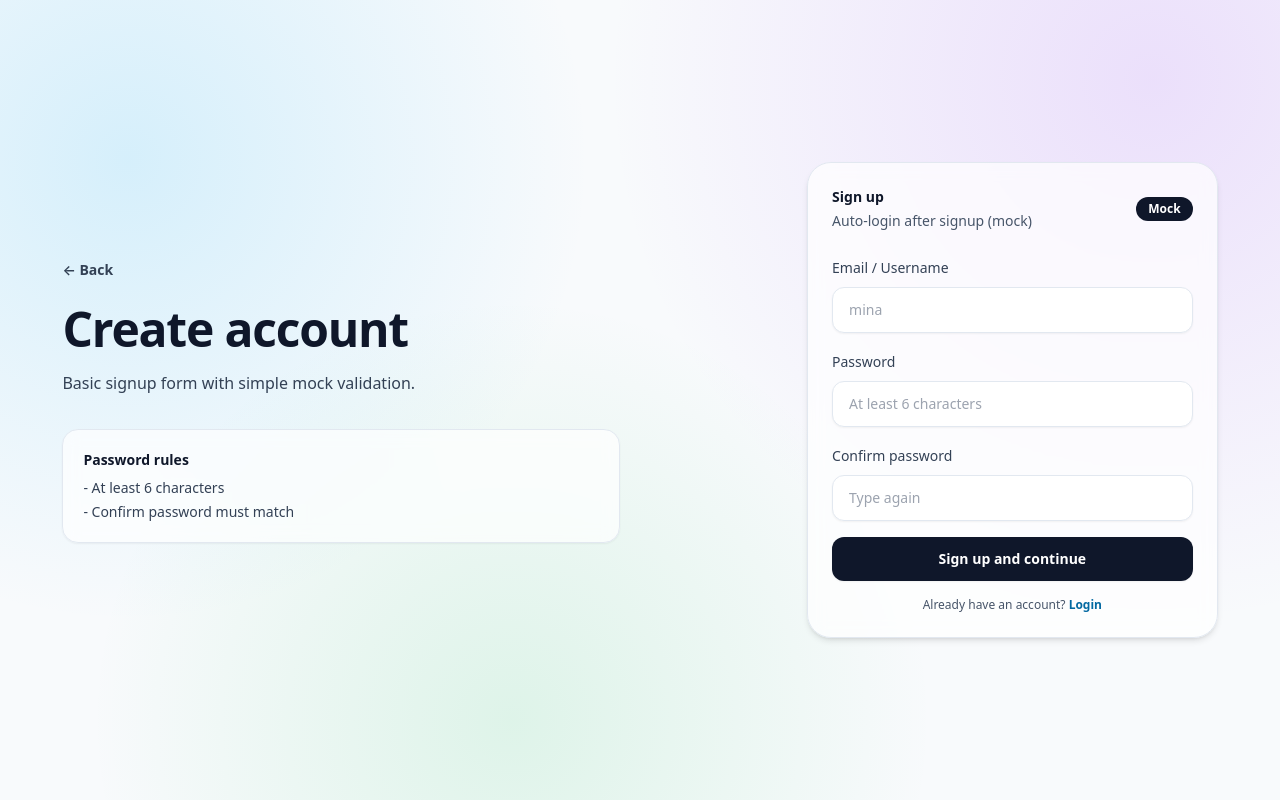
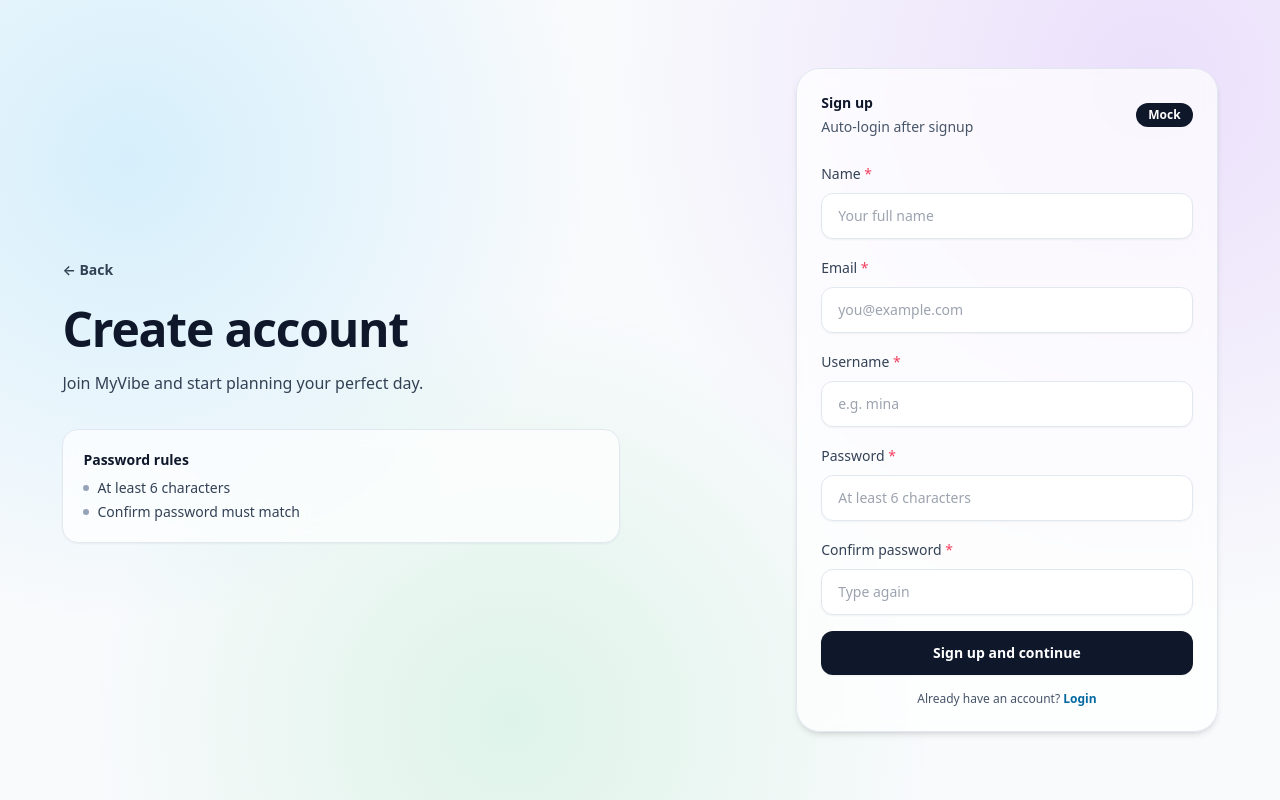
Before and after one commit to Bona-K/agiledevBSZ, a Flask app: page /signup in a window 1280 px wide. Run offline with Flask 3, Linux system fonts and the light colour scheme; some libraries are stand-ins or nearby versions.

Commit message:
feat: improve signup UI with validation and error display (Closes #50)

```diff
--- a/static/js/pages/signup.js
+++ b/static/js/pages/signup.js
@@ -1,70 +1,223 @@
 /* global $, window */
 
 // Page: signup.html
-// Features: registration validation, duplicate username check, auto-login after signup.
+// Features: client-side validation, real-time password match, loading state.
 (function signupPage() {
   const C = window.AppCore;
-  if (!C) return;
 
-  function mountSignup() {
-    C.seedIfEmpty();
-    const existing = C.getSession();
-    if (existing) {
-      window.location.href = "/dashboard";
+  // -------------------------------------------------------------------------
+  // Helpers
+  // -------------------------------------------------------------------------
+
+  /** 인라인 에러 블록에 메시지를 표시한다. */
+  function showInlineError(message) {
+    $("#signupErrorText").text(message);
+    $("#signupError").removeClass("hidden").addClass("flex");
+  }
+
+  /** 인라인 에러 블록을 숨긴다. */
+  function hideInlineError() {
+    $("#signupError").removeClass("flex").addClass("hidden");
+    $("#signupErrorText").text("");
+  }
+
+  /** 개별 필드 에러 표시 */
+  function showFieldError($field, $errorEl) {
+    $field.addClass("border-rose-400 focus:border-rose-400");
+    $errorEl.removeClass("hidden");
+  }
+
+  /** 개별 필드 에러 초기화 */
+  function clearFieldError($field, $errorEl) {
+    $field.removeClass("border-rose-400 focus:border-rose-400");
+    $errorEl.addClass("hidden");
+  }
+
+  /** 이메일 형식 검사 */
+  function isValidEmail(value) {
+    return /^[^\s@]+@[^\s@]+\.[^\s@]+$/.test(value);
+  }
+
+  /** 버튼 로딩 상태 전환 */
+  function setLoading(isLoading) {
+    const $btn = $("#signupBtn");
+    if (isLoading) {
+      $btn
+        .prop("disabled", true)
+        .html(
+          `<span class="inline-flex items-center gap-2 justify-center">
+             <svg class="h-4 w-4 animate-spin" fill="none" viewBox="0 0 24 24">
+               <circle class="opacity-25" cx="12" cy="12" r="10" stroke="currentColor" stroke-width="4"></circle>
+               <path class="opacity-75" fill="currentColor" d="M4 12a8 8 0 018-8v8z"></path>
+             </svg>
+             Creating account...
+           </span>`
+        );
+    } else {
+      $btn.prop("disabled", false).text("Sign up and continue");
+    }
+  }
+
+  // -------------------------------------------------------------------------
+  // Real-time password match indicator
+  // -------------------------------------------------------------------------
+
+  function updatePasswordMatchIndicator() {
+    const password  = String($("#suPassword").val()  || "");
+    const confirm   = String($("#suPassword2").val() || "");
+    const $msg      = $("#passwordMatchMsg");
+
+    // 확인 필드가 비어 있으면 표시하지 않음
+    if (!confirm) {
+      $msg.addClass("hidden").text("");
       return;
     }
 
-    $("#signupForm").on("submit", (e) => {
-      e.preventDefault();
-      const raw = String($("#suEmail").val() || "").trim().toLowerCase();
-      const p1 = String($("#suPassword").val() || "");
-      const p2 = String($("#suPassword2").val() || "");
+    if (password === confirm) {
+      $msg
+        .removeClass("hidden text-rose-600")
+        .addClass("text-emerald-600")
+        .text("✓ Passwords match");
+      clearFieldError($("#suPassword2"), $msg);
+    } else {
+      $msg
+        .removeClass("hidden text-emerald-600")
+        .addClass("text-rose-600")
+        .text("✗ Passwords do not match");
+    }
+  }
 
-      if (!raw) {
-        C.showToast("Please enter username/email.", "error");
+  // -------------------------------------------------------------------------
+  // Validation
+  // -------------------------------------------------------------------------
+
+  function validate() {
+    const name      = String($("#suName").val()      || "").trim();
+    const email     = String($("#suEmail").val()     || "").trim();
+    const username  = String($("#suUsername").val()  || "").trim();
+    const password  = String($("#suPassword").val()  || "");
+    const confirm   = String($("#suPassword2").val() || "");
+    let valid = true;
+
+    // Name
+    if (!name) {
+      showFieldError($("#suName"), $("#suNameError"));
+      valid = false;
+    } else {
+      clearFieldError($("#suName"), $("#suNameError"));
+    }
+
+    // Email
+    if (!email || !isValidEmail(email)) {
+      showFieldError($("#suEmail"), $("#suEmailError"));
+      valid = false;
+    } else {
+      clearFieldError($("#suEmail"), $("#suEmailError"));
+    }
+
+    // Username
+    if (!username) {
+      showFieldError($("#suUsername"), $("#suUsernameError"));
+      valid = false;
+    } else {
+      clearFieldError($("#suUsername"), $("#suUsernameError"));
+    }
+
+    // Password
+    if (password.length < 6) {
+      showFieldError($("#suPassword"), $("#suPasswordError"));
+      valid = false;
+    } else {
+      clearFieldError($("#suPassword"), $("#suPasswordError"));
+    }
+
+    // Confirm password
+    if (password !== confirm) {
+      showFieldError($("#suPassword2"), $("#passwordMatchMsg"));
+      $("#passwordMatchMsg")
+        .removeClass("hidden text-emerald-600")
+        .addClass("text-rose-600")
+        .text("✗ Passwords do not match");
+      valid = false;
+    }
+
+    if (!valid) {
+      showInlineError("Please fix the errors above before continuing.");
+    } else {
+      hideInlineError();
+    }
+
+    return valid;
+  }
+
+  // -------------------------------------------------------------------------
+  // Mount
+  // -------------------------------------------------------------------------
+
+  function mountSignup() {
+    if (C) {
+      C.seedIfEmpty();
+
+      // 이미 로그인된 경우 dashboard로 이동
+      const bootstrap = window.MYVIBE_BOOTSTRAP || {};
+      if (bootstrap.isAuthenticated) {
+        window.location.href = C.appUrl("dashboard");
         return;
       }
-      if (p1.length < 6) {
-        C.showToast("Password must be at least 6 characters.", "error");
-        return;
+    }
+
+    // 입력 시 해당 필드 에러 즉시 해제
+    $("#suName").on("input", function () {
+      if (String($(this).val() || "").trim()) {
+        clearFieldError($(this), $("#suNameError"));
+        hideInlineError();
       }
-      if (p1 !== p2) {
-        C.showToast("Passwords do not match.", "error");
+    });
+
+    $("#suEmail").on("input", function () {
+      if (isValidEmail(String($(this).val() || "").trim())) {
+        clearFieldError($(this), $("#suEmailError"));
+        hideInlineError();
+      }
+    });
+
+    $("#suUsername").on("input", function () {
+      if (String($(this).val() || "").trim()) {
+        clearFieldError($(this), $("#suUsernameError"));
+        hideInlineError();
+      }
+    });
+
+    $("#suPassword").on("input", function () {
+      if (String($(this).val() || "").length >= 6) {
+        clearFieldError($(this), $("#suPasswordError"));
+        hideInlineError();
+      }
+      // 비밀번호 변경 시 실시간 일치 여부 재확인
+      updatePasswordMatchIndicator();
+    });
+
+    // 확인 비밀번호 실시간 일치 확인
+    $("#suPassword2").on("input", updatePasswordMatchIndicator);
+
+    // 폼 제출 처리
+    $("#signupForm").on("submit", function (e) {
+      if (!validate()) {
+        e.preventDefault();
         return;
       }
 
-      const users = C.readStore(C.STORAGE_KEYS.users, []);
-      if (users.some((u) => u.username === raw)) {
-        C.showToast("Username already exists.", "error");
-        return;
-      }
+      // 유효성 통과 → 로딩 상태 전환 후 서버로 제출
+      setLoading(true);
 
-      const newUser = {
-        id: "u_" + Math.floor(Math.random() * 1000000),
-        name: raw,
-        username: raw,
-        bio: "No bio yet.",
-        joinedAt: C.nowIso(),
-      };
-
-      users.push(newUser);
-      C.writeStore(C.STORAGE_KEYS.users, users);
-
-      C.setSession({
-        userId: newUser.id,
-        username: newUser.username,
-        name: newUser.name,
-        createdAt: C.nowIso(),
-      });
-
-      C.showToast("Signup success (mock).", "success");
-      window.setTimeout(() => {
-        window.location.href = "/dashboard";
-      }, 400);
+      // 서버 응답이 느릴 경우 5초 후 버튼 복구
+      window.setTimeout(function () {
+        setLoading(false);
+      }, 5000);
     });
   }
 
-  $(document).ready(() => {
+  $(document).ready(function () {
     if ($("body").attr("data-page") === "signup") mountSignup();
   });
 })();
--- a/templates/signup.html
+++ b/templates/signup.html
@@ -2,90 +2,180 @@
 
 {% block title %}Sign Up · MyVibe{% endblock %}
 {% block data_page %}signup{% endblock %}
-{% block header %}{% endblock %}{# No nav on auth pages #}
+{% block header %}{% endblock %}
 
 {% block content %}
 <div class="mx-auto flex min-h-screen w-[94vw] max-w-[1600px] items-center px-6 py-16">
   <div class="grid w-full items-center gap-10 lg:grid-cols-2">
+
+    <!-- Left: intro -->
     <section>
       <a href="{{ url_for('index') }}" class="text-sm font-semibold text-slate-700 hover:text-slate-900">← Back</a>
       <h1 class="mt-6 text-4xl font-semibold tracking-tight sm:text-5xl">Create account</h1>
       <p class="mt-4 max-w-xl text-base leading-7 text-slate-700">
-        Basic signup form with simple mock validation.
+        Join MyVibe and start planning your perfect day.
       </p>
 
       <div class="mt-8 rounded-2xl border border-slate-200 bg-white/70 p-5 shadow-sm backdrop-blur">
         <div class="text-sm font-semibold text-slate-900">Password rules</div>
         <ul class="mt-2 space-y-1 text-sm text-slate-700">
-          <li>- At least 6 characters</li>
-          <li>- Confirm password must match</li>
+          <li class="flex items-center gap-2">
+            <span class="h-1.5 w-1.5 rounded-full bg-slate-400"></span>
+            At least 6 characters
+          </li>
+          <li class="flex items-center gap-2">
+            <span class="h-1.5 w-1.5 rounded-full bg-slate-400"></span>
+            Confirm password must match
+          </li>
         </ul>
       </div>
 
+      <!-- Server-side error (Flask) -->
       {% if error %}
-      <div class="mt-4 rounded-xl border border-rose-200 bg-rose-50 p-4 text-sm font-medium text-rose-700">
-        {{ error }}
+      <div
+        id="serverError"
+        class="mt-4 flex items-start gap-3 rounded-xl border border-rose-200 bg-rose-50 p-4"
+        role="alert"
+      >
+        <svg class="mt-0.5 h-4 w-4 shrink-0 text-rose-500" fill="none" viewBox="0 0 24 24" stroke="currentColor" stroke-width="2">
+          <path stroke-linecap="round" stroke-linejoin="round" d="M12 9v4m0 4h.01M10.29 3.86L1.82 18a2 2 0 001.71 3h16.94a2 2 0 001.71-3L13.71 3.86a2 2 0 00-3.42 0z"/>
+        </svg>
+        <p class="text-sm font-medium text-rose-700">{{ error }}</p>
       </div>
       {% endif %}
+
+      <!-- Client-side inline error (JS) -->
+      <div
+        id="signupError"
+        class="mt-4 hidden items-start gap-3 rounded-xl border border-rose-200 bg-rose-50 p-4"
+        role="alert"
+      >
+        <svg class="mt-0.5 h-4 w-4 shrink-0 text-rose-500" fill="none" viewBox="0 0 24 24" stroke="currentColor" stroke-width="2">
+          <path stroke-linecap="round" stroke-linejoin="round" d="M12 9v4m0 4h.01M10.29 3.86L1.82 18a2 2 0 001.71 3h16.94a2 2 0 001.71-3L13.71 3.86a2 2 0 00-3.42 0z"/>
+        </svg>
+        <p id="signupErrorText" class="text-sm font-medium text-rose-700"></p>
+      </div>
     </section>
 
+    <!-- Right: form -->
     <section class="lg:justify-self-end">
       <div class="w-full max-w-md rounded-3xl border border-slate-200 bg-white/70 p-6 shadow-md backdrop-blur">
         <div class="flex items-center justify-between">
           <div>
             <div class="text-sm font-semibold text-slate-900">Sign up</div>
-            <div class="mt-1 text-sm text-slate-600">Auto-login after signup (mock)</div>
+            <div class="mt-1 text-sm text-slate-600">Auto-login after signup</div>
           </div>
           <div class="rounded-2xl bg-slate-900 px-3 py-1 text-xs font-semibold text-white">Mock</div>
         </div>
 
-        <form id="signupForm" class="mt-6 space-y-4" method="POST" action="{{ url_for('signup') }}">
+        <form id="signupForm" class="mt-6 space-y-4" method="POST" action="{{ url_for('signup') }}" novalidate>
+
+          <!-- Name -->
           <div>
-            <label for="suEmail" class="text-sm font-medium text-slate-700">Email / Username</label>
+            <label for="suName" class="text-sm font-medium text-slate-700">
+              Name <span class="text-rose-500">*</span>
+            </label>
+            <input
+              id="suName"
+              name="suName"
+              type="text"
+              autocomplete="name"
+              placeholder="Your full name"
+              class="mt-2 w-full rounded-xl border border-slate-200 bg-white px-4 py-3 text-sm text-slate-900 shadow-sm outline-none ring-sky-500/30 transition focus:border-sky-400 focus:ring-4"
+            />
+            <p id="suNameError" class="mt-1 hidden text-xs font-medium text-rose-600">
+              Please enter your name.
+            </p>
+          </div>
+
+          <!-- Email -->
+          <div>
+            <label for="suEmail" class="text-sm font-medium text-slate-700">
+              Email <span class="text-rose-500">*</span>
+            </label>
             <input
               id="suEmail"
               name="suEmail"
+              type="email"
+              autocomplete="email"
+              placeholder="you@example.com"
+              class="mt-2 w-full rounded-xl border border-slate-200 bg-white px-4 py-3 text-sm text-slate-900 shadow-sm outline-none ring-sky-500/30 transition focus:border-sky-400 focus:ring-4"
+            />
+            <p id="suEmailError" class="mt-1 hidden text-xs font-medium text-rose-600">
+              Please enter a valid email address.
+            </p>
+          </div>
+
+          <!-- Username -->
+          <div>
+            <label for="suUsername" class="text-sm font-medium text-slate-700">
+              Username <span class="text-rose-500">*</span>
+            </label>
+            <input
+              id="suUsername"
+              name="suUsername"
+              type="text"
               autocomplete="username"
-              placeholder="mina"
-              class="mt-2 w-full rounded-xl border border-slate-200 bg-white px-4 py-3 text-sm text-slate-900 shadow-sm outline-none ring-sky-500/30 focus:ring-4"
+              placeholder="e.g. mina"
+              class="mt-2 w-full rounded-xl border border-slate-200 bg-white px-4 py-3 text-sm text-slate-900 shadow-sm outline-none ring-sky-500/30 transition focus:border-sky-400 focus:ring-4"
             />
+            <p id="suUsernameError" class="mt-1 hidden text-xs font-medium text-rose-600">
+              Please enter a username.
+            </p>
           </div>
+
+          <!-- Password -->
           <div>
-            <label for="suPassword" class="text-sm font-medium text-slate-700">Password</label>
+            <label for="suPassword" class="text-sm font-medium text-slate-700">
+              Password <span class="text-rose-500">*</span>
+            </label>
             <input
               id="suPassword"
               name="suPassword"
               type="password"
               autocomplete="new-password"
               placeholder="At least 6 characters"
-              class="mt-2 w-full rounded-xl border border-slate-200 bg-white px-4 py-3 text-sm text-slate-900 shadow-sm outline-none ring-sky-500/30 focus:ring-4"
+              class="mt-2 w-full rounded-xl border border-slate-200 bg-white px-4 py-3 text-sm text-slate-900 shadow-sm outline-none ring-sky-500/30 transition focus:border-sky-400 focus:ring-4"
             />
+            <p id="suPasswordError" class="mt-1 hidden text-xs font-medium text-rose-600">
+              Password must be at least 6 characters.
+            </p>
           </div>
+
+          <!-- Confirm Password -->
           <div>
-            <label for="suPassword2" class="text-sm font-medium text-slate-700">Confirm password</label>
+            <label for="suPassword2" class="text-sm font-medium text-slate-700">
+              Confirm password <span class="text-rose-500">*</span>
+            </label>
             <input
               id="suPassword2"
               name="suPassword2"
               type="password"
               autocomplete="new-password"
               placeholder="Type again"
-              class="mt-2 w-full rounded-xl border border-slate-200 bg-white px-4 py-3 text-sm text-slate-900 shadow-sm outline-none ring-sky-500/30 focus:ring-4"
+              class="mt-2 w-full rounded-xl border border-slate-200 bg-white px-4 py-3 text-sm text-slate-900 shadow-sm outline-none ring-sky-500/30 transition focus:border-sky-400 focus:ring-4"
             />
+            <!-- Real-time password match indicator -->
+            <p id="passwordMatchMsg" class="mt-1 hidden text-xs font-medium"></p>
           </div>
 
+          <!-- Submit -->
           <button
+            id="signupBtn"
             type="submit"
-            class="w-full rounded-xl bg-slate-900 px-4 py-3 text-sm font-semibold text-white shadow-sm transition hover:bg-slate-800"
+            class="w-full rounded-xl bg-slate-900 px-4 py-3 text-sm font-semibold text-white shadow-sm transition hover:bg-slate-800 disabled:cursor-not-allowed disabled:opacity-60"
           >
             Sign up and continue
           </button>
 
           <div class="text-center text-xs text-slate-600">
-            Already have an account? <a class="font-semibold text-sky-700 hover:text-sky-800" href="{{ url_for('login') }}">Login</a>
+            Already have an account?
+            <a class="font-semibold text-sky-700 hover:text-sky-800" href="{{ url_for('login') }}">Login</a>
           </div>
         </form>
       </div>
     </section>
+
   </div>
 </div>
 {% endblock %}
```
